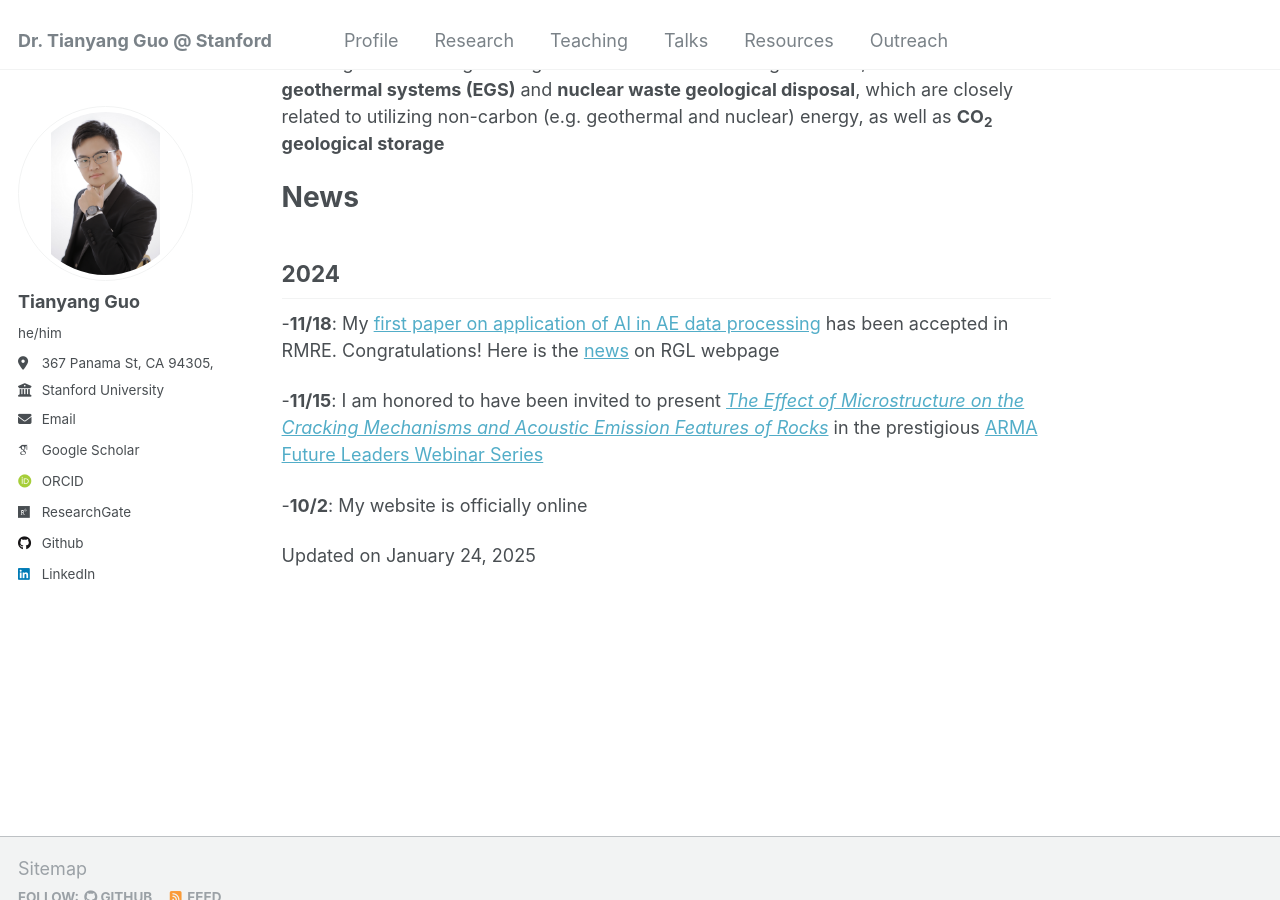
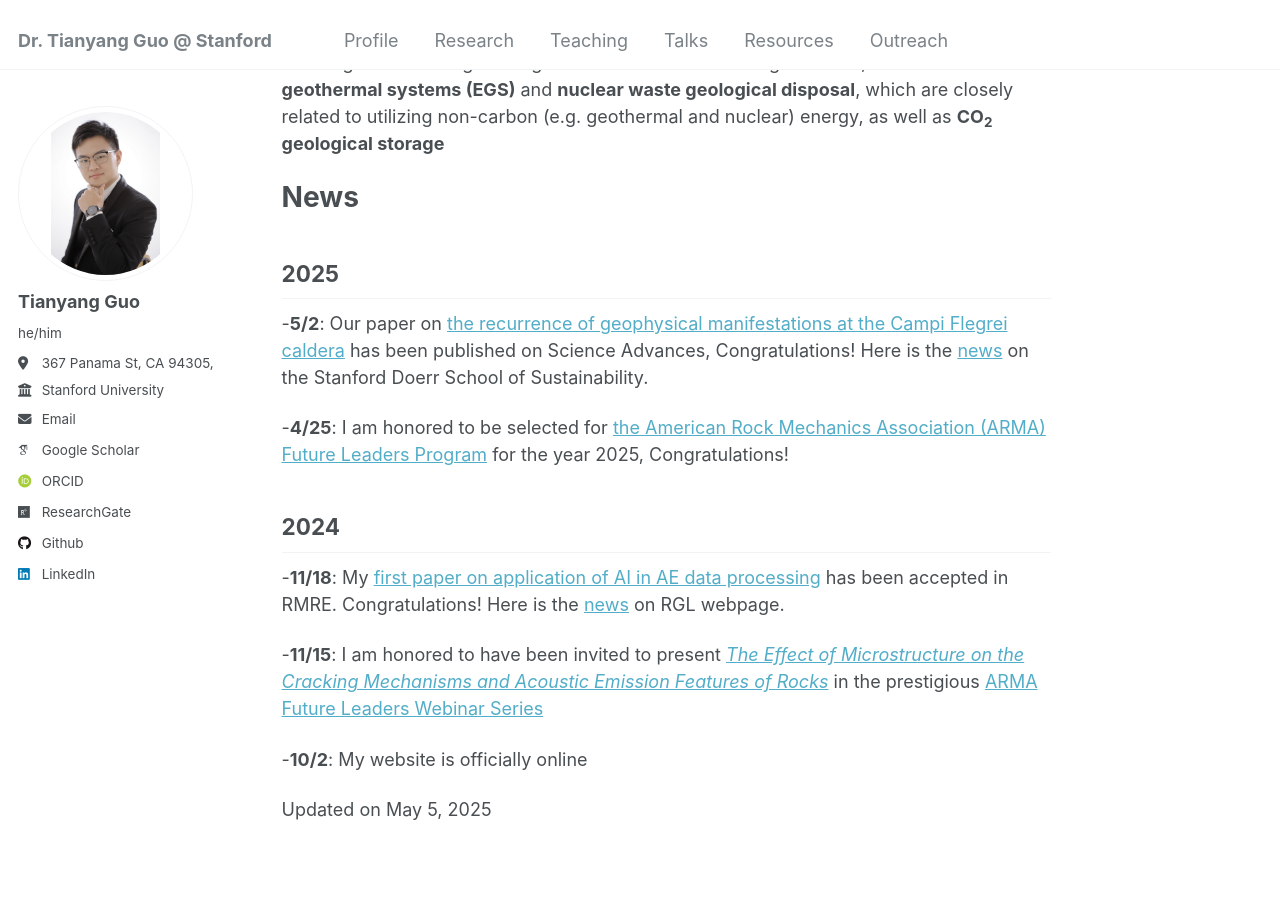
Before and after one commit to guotystanford/guotystanford.github.io, a Jekyll site: the page built from _pages/about.md, in a window 1280 px wide and 900 px high, scrolled down 720 px. Built offline with Jekyll 4.4.1, drawn with Linux system fonts in a browser that asks for light colours; some web fonts are replaced.

Commit message:
Update about.md

```diff
--- a/_pages/about.md
+++ b/_pages/about.md
@@ -18,9 +18,16 @@ My motivation of doing research stems from a deep desire to **advance science**
 In the future, I aim to leverage my experience and expertise to address scientific challenges in rock engineering that contribute to achieving **Net Zero**, such as **enhanced geothermal systems (EGS)** and **nuclear waste geological disposal**, which are closely related to utilizing non-carbon (e.g. geothermal and nuclear) energy, as well as **CO<sub>2</sub> geological storage**
 
 # News
+## 2025
+  -**5/2**:
+    Our paper on [the recurrence of geophysical manifestations at the Campi Flegrei caldera](https://www.science.org/doi/10.1126/sciadv.adt2067) has been published on Science Advances, Congratulations! Here is the [news](https://sustainability.stanford.edu/news/scientists-discover-key-taming-unrest-italys-campi-flegrei) on the Stanford Doerr School of Sustainability.
+
+  -**4/25**:
+    I am honored to be selected for [the American Rock Mechanics Association (ARMA) Future Leaders Program](https://armarocks.org/about/future-leaders/#toggle-id-1) for the year 2025, Congratulations!
+
 ## 2024
   -**11/18**:
-    My [first paper on application of AI in AE data processing](https://www.researchgate.net/publication/385906798_A_Deep-learning_P-wave_Arrival_Picker_for_Laboratory_Acoustic_Emissions_Model_Training_and_its_Performance?_sg%5B0%5D=96uMFM0dj3bjSk0gkb9BpI93_OXVmy1iyoXTeZcLG2EMshsQK5XZWWoOMe5dHIX-9hZwDc5qKEes1-Ka_VQzmxC__EHchyl2I6YAlVXc.ivrzrkHkeNYyu-WB60CSMx3VF_tYcZ6FkKrRQ1geWwCBRXzx4wCXP8Sn6GjoOsGe9OC_Y5HT9Khqv3e3K4zb9Q&_tp=eyJjb250ZXh0Ijp7ImZpcnN0UGFnZSI6ImhvbWUiLCJwYWdlIjoicHJvZmlsZSIsInByZXZpb3VzUGFnZSI6InByb2ZpbGUiLCJwb3NpdGlvbiI6InBhZ2VDb250ZW50In19) has been accepted in RMRE. Congratulations! Here is the [news](https://rgl.stanford.edu/news/dr-guos-article-deep-learning-p-wave-arrival-picker-laboratory-acoustic-emissions-model) on RGL webpage
+    My [first paper on application of AI in AE data processing](https://www.researchgate.net/publication/385906798_A_Deep-learning_P-wave_Arrival_Picker_for_Laboratory_Acoustic_Emissions_Model_Training_and_its_Performance?_sg%5B0%5D=96uMFM0dj3bjSk0gkb9BpI93_OXVmy1iyoXTeZcLG2EMshsQK5XZWWoOMe5dHIX-9hZwDc5qKEes1-Ka_VQzmxC__EHchyl2I6YAlVXc.ivrzrkHkeNYyu-WB60CSMx3VF_tYcZ6FkKrRQ1geWwCBRXzx4wCXP8Sn6GjoOsGe9OC_Y5HT9Khqv3e3K4zb9Q&_tp=eyJjb250ZXh0Ijp7ImZpcnN0UGFnZSI6ImhvbWUiLCJwYWdlIjoicHJvZmlsZSIsInByZXZpb3VzUGFnZSI6InByb2ZpbGUiLCJwb3NpdGlvbiI6InBhZ2VDb250ZW50In19) has been accepted in RMRE. Congratulations! Here is the [news](https://rgl.stanford.edu/news/dr-guos-article-deep-learning-p-wave-arrival-picker-laboratory-acoustic-emissions-model) on RGL webpage.
 
   -**11/15**:
     I am honored to have been invited to present <i>[The Effect of Microstructure on the Cracking Mechanisms and Acoustic Emission Features of Rocks](https://www.youtube.com/watch?v=f2jj6-Wcdjk&t=4s)</i> in the prestigious [ARMA Future Leaders Webinar Series](http://armarocks.org/arma-future-leader-webinar-series/)
@@ -28,4 +35,4 @@ In the future, I aim to leverage my experience and expertise to address scientif
   -**10/2**:
     My website is officially online
 
-Updated on January 24, 2025
+Updated on May 5, 2025
```
